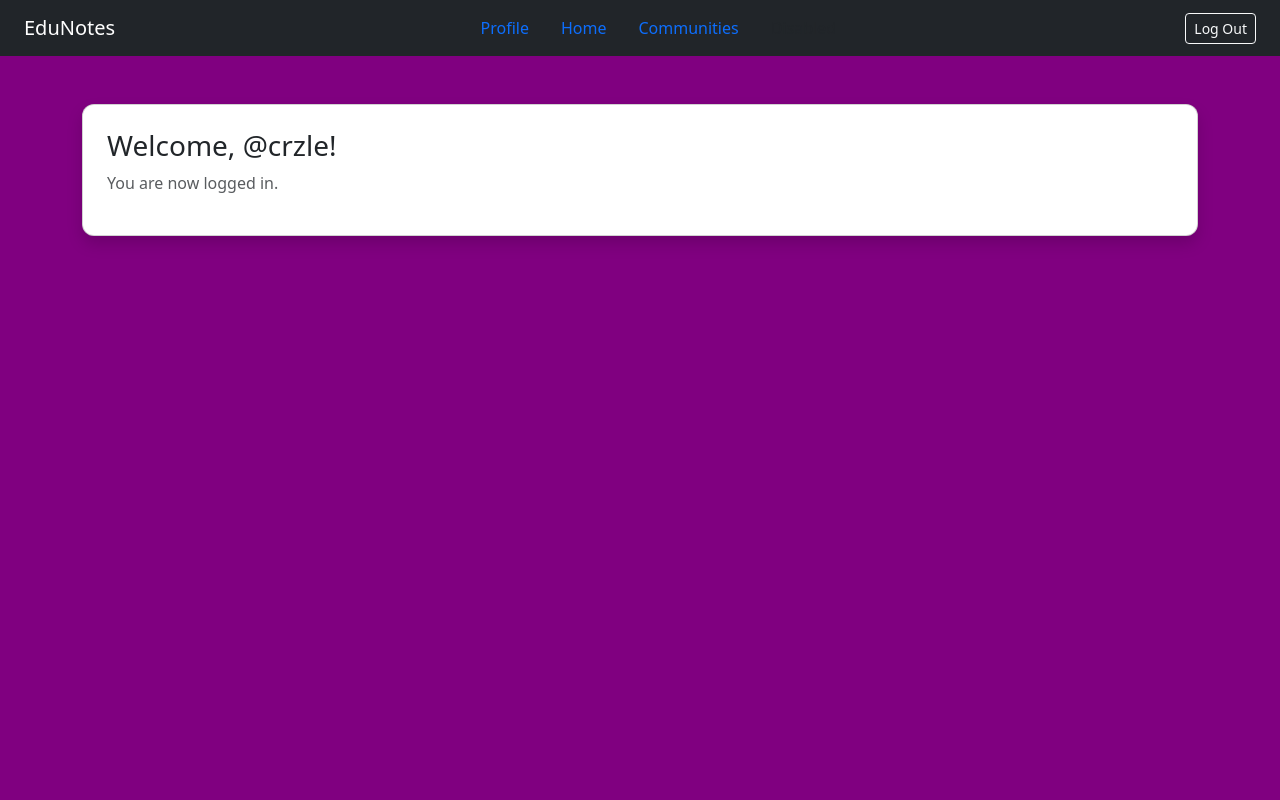
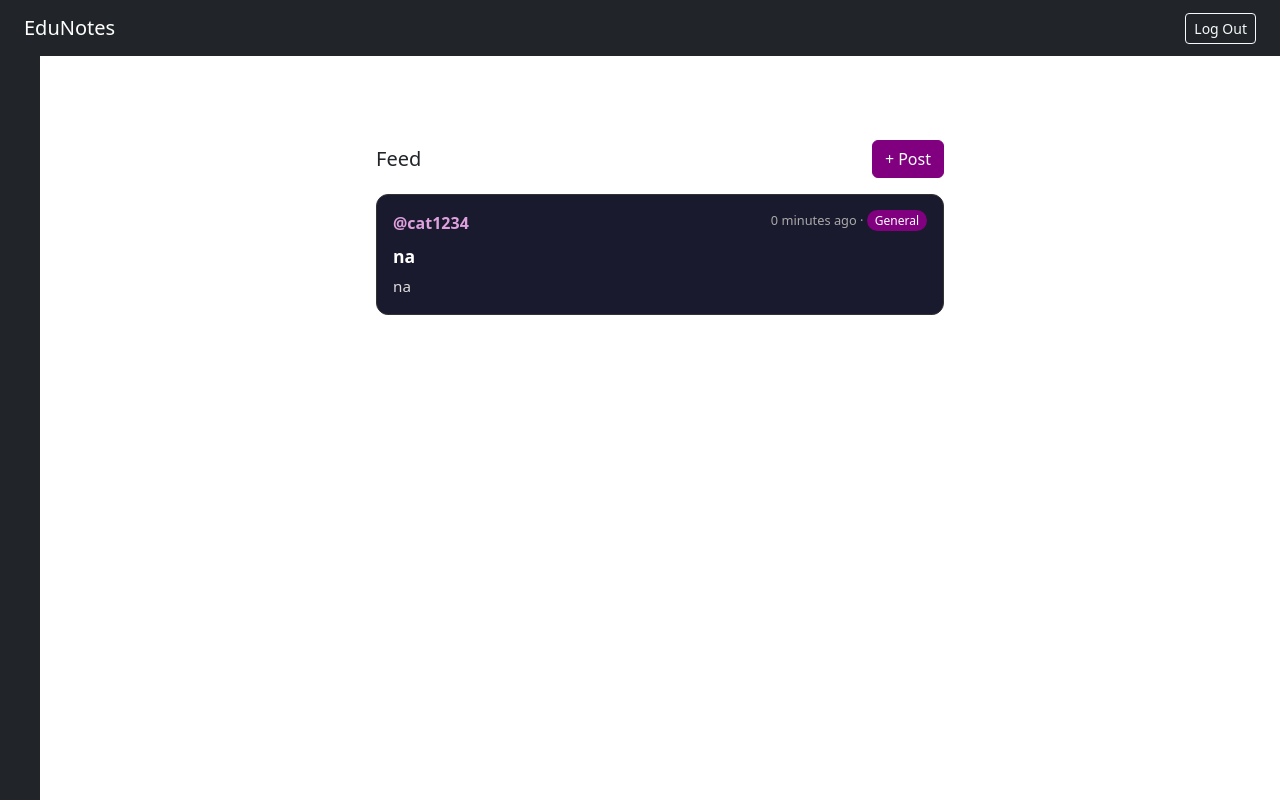
Before and after one commit to crzles/proj1App, a Django app: page /home/ in a window 1280 px wide. Run offline with Django 5.2, Linux system fonts and the light colour scheme; a user stored in the database is signed in; data comes from the database, SQL or seed files in the repository; both versions use the stored data as it was after the commit.

Commit message:
edited main page

```diff
--- a/proj1/settings.py
+++ b/proj1/settings.py
@@ -11,6 +11,8 @@ https://docs.djangoproject.com/en/6.0/ref/settings/
 """
 
 from pathlib import Path
+import os
+
 
 # Build paths inside the project like this: BASE_DIR / 'subdir'.
 BASE_DIR = Path(__file__).resolve().parent.parent
@@ -116,3 +118,6 @@ USE_TZ = True
 # https://docs.djangoproject.com/en/6.0/howto/static-files/
 
 STATIC_URL = '/static/'
+
+MEDIA_URL = '/media/'
+MEDIA_ROOT = os.path.join(BASE_DIR, 'media')
--- a/proj1/urls.py
+++ b/proj1/urls.py
@@ -17,6 +17,8 @@ Including another URLconf
 from django.contrib import admin
 from django.urls import path
 from proj1App import views
+from django.conf import settings
+from django.conf.urls.static import static
 
 #a list, each path() is saying when the user visits this URL, call this funciton
 #path('URL', views.function, name='nickname') views is views.py
@@ -27,4 +29,7 @@ urlpatterns = [
     path('login/', views.login, name='login'),
     path('home/', views.home, name='home'),
     path('logout/', views.logout, name='logout'),
+    path('posts/create/', views.create_post, name='create_post'),
 ]
+
+urlpatterns += static(settings.MEDIA_URL, document_root=settings.MEDIA_ROOT)
--- a/proj1App/static/proj1App/css/style.css
+++ b/proj1App/static/proj1App/css/style.css
@@ -2,7 +2,7 @@
 
 body {
     min-height: 100vh;
-    background-color: purple;
+    background-color: white;
 }
 
 .card {
@@ -16,6 +16,118 @@ body {
 }
 
 .btn-primary:hover {
+    background-color: plum;
+    border-color: purple;
+}
+
+/* .navbar .nav-link {
+    color:white !important;
+}
+
+.navbar .nav-link:hover {
+    color: plum !important;
+} */
+
+#sidebar {
+    position: fixed;
+    top: 56px;
+    left: -160px; /* mostly hidden off screen */
+    width: 200px;
+    height: 100vh;
+    background-color: #212529;
+    padding-top: 10px;
+    transition: left 0.3s ease; /* smooth slide */
+    z-index: 999;
+}
+
+#sidebar:hover {
+    left: 0; /* fully slides in on hover */
+}
+
+#sidebar .nav-link {
+    color: white;
+}
+
+#sidebar .nav-link:hover {
+    color: plum;
+}
+
+#sidebar .nav-link.active {
+    color: plum;
+}
+
+#main-content {
+    margin-left: 40px; /* just the peeking tab width */
+    padding-top: 70px;
+}
+
+
+.feed-container {
+    max-width: 600px;
+    margin: 0 auto;
+    padding: 70px 16px 40px;
+}
+
+.post-card {
+    background-color: #1a1a2e;
+    border: 1px solid #333;
+    border-radius: 12px;
+    padding: 16px;
+    margin-bottom: 16px;
+    color: white;
+}
+
+.post-user {
+    font-weight: bold;
+    color: plum;
+}
+
+.post-meta {
+    font-size: 0.8rem;
+    color: #aaa;
+}
+
+.post-category {
+    background-color: purple;
+    color: white;
+    padding: 2px 8px;
+    border-radius: 20px;
+    font-size: 0.75rem;
+}
+
+.post-title {
+    font-size: 1.1rem;
+    font-weight: bold;
+    margin-top: 8px;
+}
+
+.post-body {
+    margin-top: 6px;
+    font-size: 0.95rem;
+    color: #ddd;
+}
+
+.post-img {
+    width: 100%;
+    border-radius: 8px;
+}
+
+.post-link {
+    display: block;
+    margin-top: 8px;
+    color: plum;
+    font-size: 0.9rem;
+    word-break: break-all;
+}
+
+.btn-purple {
     background-color: purple;
     border-color: purple;
+    color: white;
 }
+
+.btn-purple:hover {
+    background-color: plum;
+    border-color: plum;
+    color: white;
+}
--- a/proj1App/templates/home.html
+++ /dev/null
@@ -1,37 +0,0 @@
-{% extends "base.html" %}
-
-{% block title %}Home{% endblock %}
-
-{% block content %}
-
-<div id="bar">
-    <nav class="navbar navbar-dark bg-dark px-4">
-    <span class="navbar-brand">EduNotes</span>
-
-    <ul class="nav justify-content-center">
-        <li class="nav-item">
-            <a class="nav-link active" href="/profile/">Profile</a>
-        </li>
-        <li class="nav-item">
-            <a class="nav-link" href="/home/">Home</a>
-        </li>
-        <li class="nav-item">
-            <a class="nav-link" href="/communities/">Communities</a>
-        </li>
-        <li class="nav-item">
-            <a class="nav-link disabled" href="#" tabindex="-1" aria-disabled="true">Disabled</a>
-        </li>
-    </ul>
-
-    <a href="/logout/" class="btn btn-outline-light btn-sm">Log Out</a>
-</nav>
-</div>
-
-<div class="container mt-5">
-    <div class="card p-4 shadow">
-    <h3>Welcome, @{{ request.user.username }}!</h3>
-    <p class="text-muted">You are now logged in.</p>
-    </div>
-
-</div>
-{% endblock %}
--- /dev/null
+++ b/proj1App/templates/proj1App/home.html
@@ -0,0 +1,136 @@
+{% extends "proj1App/base.html" %}
+
+{% block title %}Home{% endblock %}
+
+{% block content %}
+
+<nav class="navbar navbar-dark bg-dark px-4 fixed-top">
+    <span class="navbar-brand">EduNotes</span>
+    <a href="/logout/" class="btn btn-outline-light btn-sm">Log Out</a>
+</nav>
+
+<!-- sidebarr -->
+<div id="sidebar">
+    <ul class="nav flex-column pt-3">
+        <li class="nav-item">
+            <a class="nav-link" href="/profile/">Profile</a>
+        </li>
+        <li class="nav-item">
+            <a class="nav-link active" href="/home/">Home</a>
+        </li>
+        <li class="nav-item">
+            <a class="nav-link" href="/communities/">Communities</a>
+        </li>
+    </ul>
+</div>
+
+
+<div id="main-content">
+    <div class="feed-container">
+        <!-- posting button -->
+        <div class="d-flex justify-content-between align-items-center mb-3">
+            <h5 class="text-purple mb-0">Feed</h5>
+            <button class="btn btn-purple" data-bs-toggle="modal" data-bs-target="#postModal">+ Post</button>
+        </div>
+
+        <!-- feed -->
+        {% for post in posts %}
+        <div class="post-card">
+            <div class="d-flex justify-content-between">
+                <span class="post-user">@{{ post.user.username }}</span>
+                <span class="post-meta">{{ post.created_at|timesince }} ago · <span class="post-category">{{ post.category }}</span></span>
+            </div>
+            {% if post.title %}
+                <div class="post-title">{{ post.title }}</div>
+            {% endif %}
+            {% if post.body %}
+                <div class="post-body">{{ post.body }}</div>
+            {% endif %}
+            {% if post.image %}
+                <img src="{{ post.image.url }}" class="post-img mt-2" alt="post image">
+            {% endif %}
+            {% if post.pdf %}
+                <a href="{{ post.pdf.url }}" class="post-link" target="_blank">📄 View PDF</a>
+            {% endif %}
+            {% if post.link %}
+                <a href="{{ post.link }}" class="post-link" target="_blank">🔗 {{ post.link }}</a>
+            {% endif %}
+        </div>
+        {% empty %}
+        <div class="post-card text-center text-muted">
+            No posts yet. Follow some communities or be the first to post!
+        </div>
+        {% endfor %}
+
+    </div>
+</div>
+
+<!-- post pop-up form -->
+<div class="modal fade" id="postModal" tabindex="-1" aria-labelledby="postModalLabel" aria-hidden="true">
+    <div class="modal-dialog modal-lg modal-dialog-centered">
+        <div class="modal-content bg-dark text-white">
+            <div class="modal-header border-secondary">
+                <h5 class="modal-title" id="postModalLabel">Create a Post</h5>
+                <button type="button" class="btn-close btn-close-white" data-bs-dismiss="modal"></button>
+            </div>
+            <div class="modal-body">
+                <form method="POST" action="/posts/create/" enctype="multipart/form-data">
+                    {% csrf_token %}
+
+                    <!-- Category -->
+                    <div class="mb-3">
+                        <label class="form-label">Category</label>
+                        <select name="category" class="form-select bg-secondary text-white border-0">
+                            <option value="">-- Select a topic --</option>
+                            <option value="Computer Science">Computer Science</option>
+                            <option value="Mechanical Engineering">Mechanical Engineering</option>
+                            <option value="Electrical Engineering">Electrical Engineering</option>
+                            <option value="Mathematics">Mathematics</option>
+                            <option value="Physics">Physics</option>
+                            <option value="Biology">Biology</option>
+                            <option value="Chemistry">Chemistry</option>
+                            <option value="Business">Business</option>
+                            <option value="General">General</option>
+                        </select>
+                    </div>
+
+                    <!-- Title -->
+                    <div class="mb-3">
+                        <label class="form-label">Title <span class="text-muted">(optional)</span></label>
+                        <input type="text" name="title" class="form-control bg-secondary text-white border-0" placeholder="Post title...">
+                    </div>
+
+                    <!-- Body -->
+                    <div class="mb-3">
+                        <label class="form-label">Text <span class="text-muted">(optional)</span></label>
+                        <textarea name="body" class="form-control bg-secondary text-white border-0" rows="4" placeholder="What's on your mind?"></textarea>
+                    </div>
+
+                    <!-- Image -->
+                    <div class="mb-3">
+                        <label class="form-label">Image <span class="text-muted">(optional)</span></label>
+                        <input type="file" name="image" accept="image/*" class="form-control bg-secondary text-white border-0">
+                    </div>
+
+                    <!-- PDF -->
+                    <div class="mb-3">
+                        <label class="form-label">PDF <span class="text-muted">(optional)</span></label>
+                        <input type="file" name="pdf" accept=".pdf" class="form-control bg-secondary text-white border-0">
+                    </div>
+
+                    <!-- Link -->
+                    <div class="mb-3">
+                        <label class="form-label">Link <span class="text-muted">(optional)</span></label>
+                        <input type="url" name="link" class="form-control bg-secondary text-white border-0" placeholder="https://...">
+                    </div>
+
+                    <div class="d-flex justify-content-end">
+                        <button type="button" class="btn btn-secondary me-2" data-bs-dismiss="modal">Cancel</button>
+                        <button type="submit" class="btn btn-purple">Post</button>
+                    </div>
+                </form>
+            </div>
+        </div>
+    </div>
+</div>
+{% endblock %}
--- a/proj1App/templates/index.html
+++ b/proj1App/templates/proj1App/index.html
@@ -1,4 +1,4 @@
-{% extends "base.html" %}
+{% extends "<proj1App>base.html" %}
 
 {% block title %}EduNotes{% endblock %}
 
--- a/proj1App/templates/login.html
+++ b/proj1App/templates/proj1App/login.html
@@ -1,4 +1,4 @@
-{% extends "base.html" %}
+{% extends "proj1App/base.html" %}
 
 {% block title %}Log In{% endblock %}
 
--- a/proj1App/templates/signup.html
+++ b/proj1App/templates/proj1App/signup.html
@@ -1,4 +1,4 @@
-{% extends "base.html" %}
+{% extends "proj1App/base.html" %}
 
 {% block title %}Sign Up{% endblock %}
 
--- a/proj1App/views.py
+++ b/proj1App/views.py
@@ -1,13 +1,16 @@
 from django.shortcuts import render, redirect
 from django.contrib.auth import authenticate, login as auth_login, logout as auth_logout
+from django.contrib.auth.decorators import login_required
 from django.contrib.auth.models import User
 from django.contrib import messages
 from .models import Profile #importing profile class from models.py
+from .models import Post
 
 # Create your views here.
 #python functions that take http requests and return http response like html documents
 
 #def function(object passing each URL visit)
+
 def index(request):
     if request.user.is_authenticated: #did user alr logged in
         return redirect('home') #if yes then redirect
@@ -44,10 +47,41 @@ def login(request):
 
     return render(request, 'login.html')
 
+@login_required
 def home(request):
-    if not request.user.is_authenticated:
-        return redirect('login')
-    return render(request, 'home.html')
+    posts = Post.objects.all().select_related('user')
+    return render(request, 'proj1App/home.html', {'posts': posts})
+
+@login_required
+def create_post(request):
+    if request.method == 'POST':
+        title    = request.POST.get('title', '')
+        body     = request.POST.get('body', '')
+        category = request.POST.get('category', 'General')
+        link     = request.POST.get('link', '')
+        image    = request.FILES.get('image')
+        pdf      = request.FILES.get('pdf')
+
+        # Make sure at least something was filled in
+        if not any([title, body, image, pdf, link]):
+            posts = Post.objects.all().select_related('user')
+            return render(request, 'proj1App/home.html', {
+                'posts': posts,
+                'error': 'Post must have at least some content.'
+            })
+
+        Post.objects.create(
+            user     = request.user,
+            title    = title,
+            body     = body,
+            category = category,
+            link     = link,
+            image    = image,
+            pdf      = pdf,
+        )
+        return redirect('/home/')
+
+    return redirect('/home/')
 
 def logout(request):
     auth_logout(request)
```
Also changed, not shown: proj1App/models.py (+29 -0 lines), db.sqlite3, proj1App/migrations/0003_post.py (added), proj1App/templates/proj1App/base.html (renamed from proj1App/templates/base.html), proj1App/templates/proj1App/communities.html (added), proj1App/templates/proj1App/profile.html (added).
